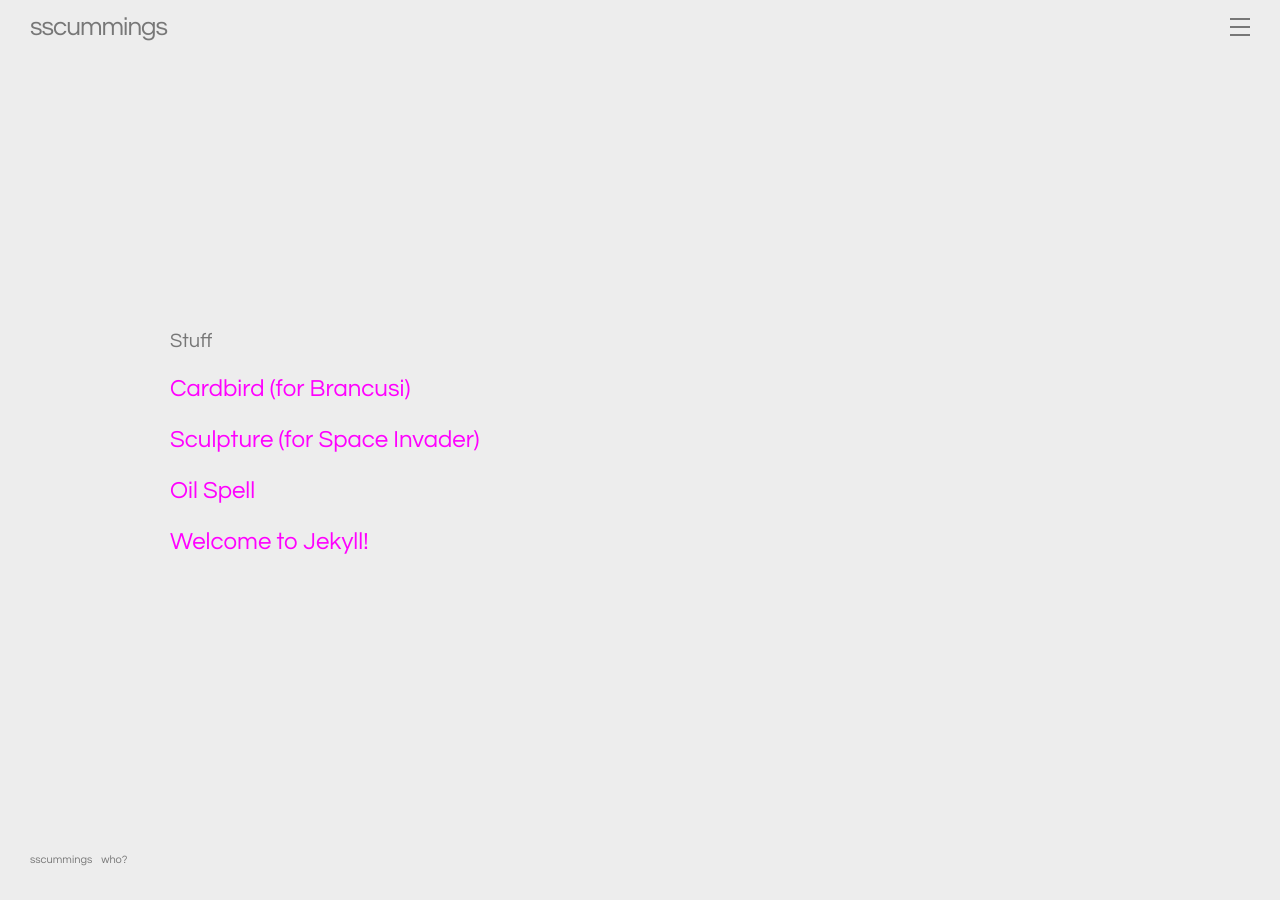
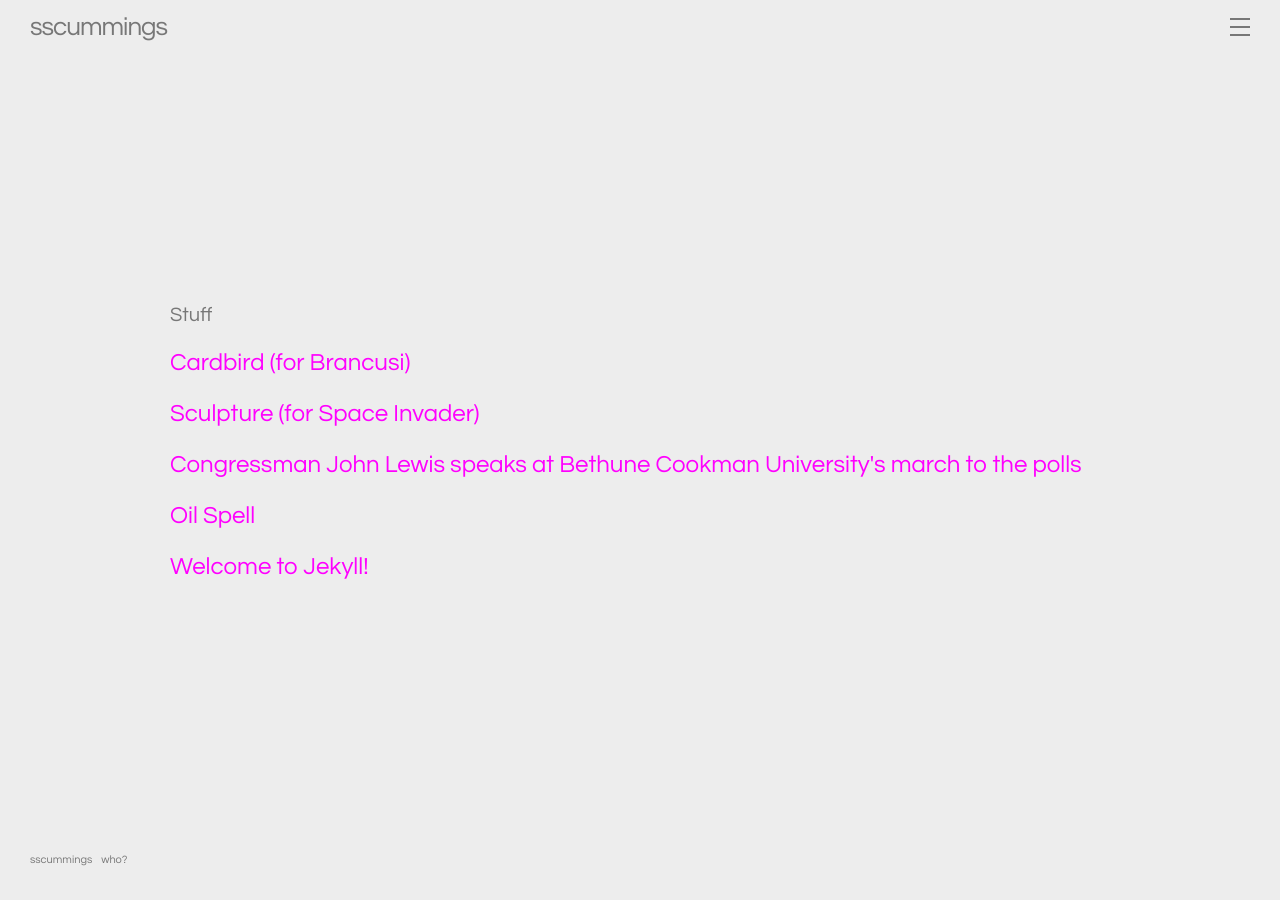
Before and after one commit to sscummings/sscummings.github.io, a Jekyll site: the page built from index.md, in a window 1280 px wide. Built offline with Jekyll 4.4.1, drawn with Linux system fonts in a browser that asks for light colours; nearby versions of some CDN libraries.

Commit message:
Create photography posts.

```diff
--- a/_config.yml
+++ b/_config.yml
@@ -25,7 +25,8 @@ collections:
   # - design
   # - dev
   # - events
-  # - photography
+  photography:
+    output: true
   writing:
     output: true
 
--- a/_layouts/home.html
+++ b/_layouts/home.html
@@ -10,6 +10,13 @@ layout: default
 
   <div class="post-list">
     {% for post in site.art %}
+      <div>
+        <h2>
+          <a class="post-link" href="{{ post.url | relative_url }}">{{ post.title | escape }}</a>
+        </h2>
+      </div>
+    {% endfor %}
+    {% for post in site.photography %}
       <div>
         <h2>
           <a class="post-link" href="{{ post.url | relative_url }}">{{ post.title | escape }}</a>
--- /dev/null
+++ b/_photography/2016-11-01-john-lewis-01.markdown
@@ -0,0 +1,12 @@
+---
+layout: 	image
+title:  	Congressman John Lewis speaks at Bethune Cookman University's march to the polls
+date:   	2016-11-01 11:43:56 -0500
+categories: photography
+img:		photography/20161101-DaytonaBeach-01-JohnLewis.jpg
+year:		2016
+medium:
+city:		Daytona Beach
+state:		Florida
+country:
+---
```
